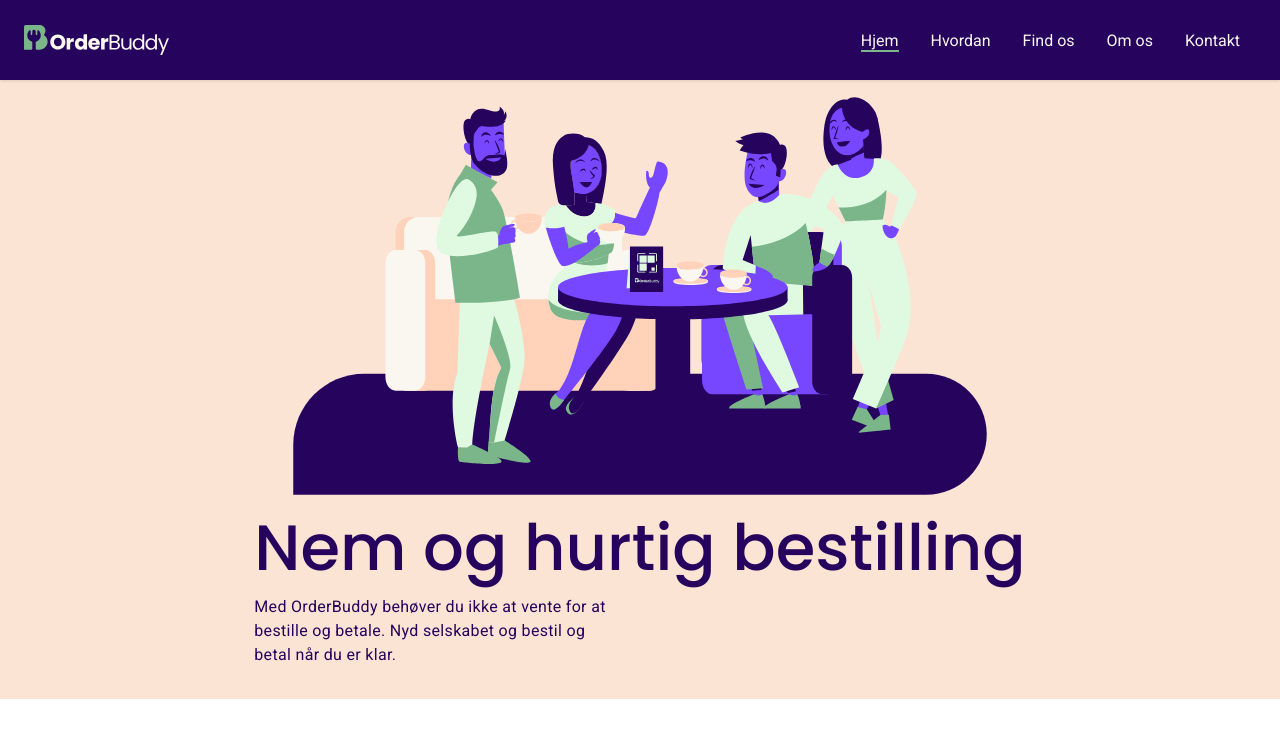
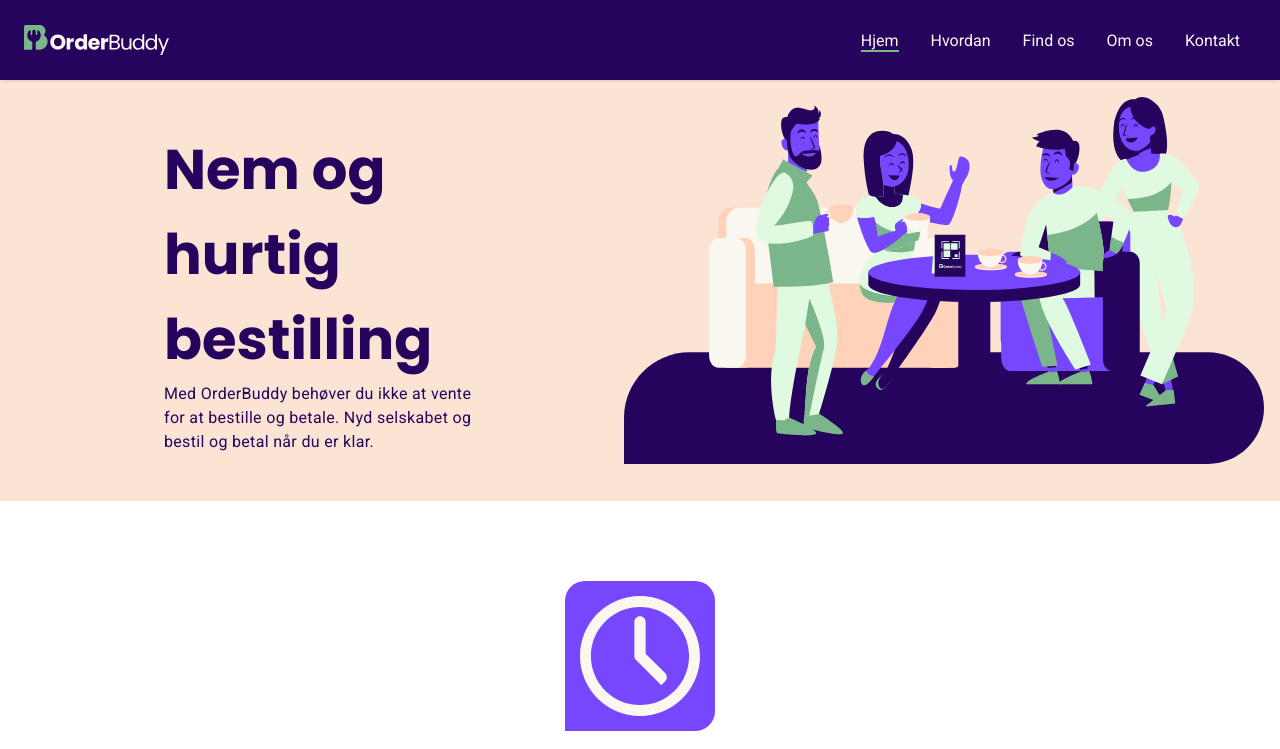
Before and after one commit to chri779r/OrderBuddy, a React (Vite) app: page / in a window 1280 px wide. Shown: the top 749 px of the page. Built offline with nearby package versions, Linux system fonts and the light colour scheme.

Commit message:
shit load of styling hero MediaQ fixed too

```diff
--- a/src/baseStyles/typo.scss
+++ b/src/baseStyles/typo.scss
@@ -5,37 +5,27 @@ h1, h2, h3, h4,label{
     font-family: 'Poppins', sans-serif;
 }
 
-
-
 h1 {
     font-size: 3rem;
     letter-spacing: 1%;
     font-weight: 700;
 }
 
-
-
-h2 {
-    font-size: 2.4rem;
+ h2{
+    font-size: 2rem;
     font-weight: 500;
 }
-
-
 
 h3 {
     font-size: 1.6rem;
     font-weight: 500;
 }
 
-
-
 h4, label{
     font-size: 1.2rem;
     font-weight: 700;
     letter-spacing: 1%;
 }
-
-
 
 p {
     font-family: 'Roboto', sans-serif;
@@ -44,35 +34,21 @@ p {
     letter-spacing: .02rem;
 }
 
-
-
 a {
     font-family: 'Roboto', sans-serif;
     font-size: 1rem;
 }
-
-
 
 .btn{
     font-family: 'Roboto', sans-serif;
     font-size: 2rem;
 }
 
-
-
 @media screen and (min-width: 1024px) {
 
-    h1{
-        font-size: 6rem;
+    h1, h2{
+        font-size: 3.5rem;
     }
-
-
-
-    h2{
-        font-size: 4rem;
-    }
-
-
 
     h3{
         font-size: 2.4rem;
--- a/src/components/Modules/heros2/hero.scss
+++ b/src/components/Modules/heros2/hero.scss
@@ -1,15 +1,18 @@
+.hero__wrapper {
+    width: 100vw;
+    background-color: var(--champagne);
+
     .hero__container{
         display: flex;
         flex-direction: column;
-    // justify-content: center;
-    max-width: 100%;
-    padding: 6rem 0 2rem 0;
-    background-color: var(--champagne);
-    overflow: hidden !important;
+        padding: 6rem 2rem 2rem 2rem;
+        max-width: 1920px;
+        margin: 0 auto;
 
         .hero__figure img {
             width: 100%;
-        height: 50vh;
+            max-height: 30vh;
+            margin-bottom: 2rem;
         }
 
         .hero__info{
@@ -22,3 +25,32 @@
             color: var(--indigo);
         }
     }
+}
+
+
+
+@media only screen and (min-width: 1024px) {
+    .hero__wrapper{
+        .hero__container {
+            flex-direction: row-reverse;
+            padding: 6rem 1rem 1rem 1rem;
+
+            .hero__figure {
+                min-width: 50vw;
+
+                img {
+                    max-height: 50vh;
+                    margin-bottom: 1rem;
+                }
+            }
+
+            .hero__info {
+                display: flex;
+                justify-content: center;
+                max-width: 25%;
+            }
+        }
+    }
+
+
+}
--- a/src/components/Modules/heros2/heroAbout.jsx
+++ b/src/components/Modules/heros2/heroAbout.jsx
@@ -5,6 +5,7 @@ import IlluWho from "../../../assets/illu_who.svg"
 export function WhoHero(props){
 
     return(
+        <section className="hero__wrapper">
             <div className="hero__container">
                 <figure className="hero__figure">
                     <img src={ IlluWho } alt="" className="hero__img" />
@@ -14,5 +15,6 @@ export function WhoHero(props){
                     <p className="hero__text">Her finder du information omkring virksomheden og dens ejer</p>
                 </div>
             </div>
+        </section>
     )
 }
--- a/src/components/Modules/heros2/heroContact.jsx
+++ b/src/components/Modules/heros2/heroContact.jsx
@@ -5,6 +5,7 @@ import IlluContact from "../../../assets/illu_kontakt.svg"
 export function ContactHero(props){
 
     return(
+        <section className="hero__wrapper">
             <div className="hero__container">
                 <figure className="hero__figure">
                     <img src={ IlluContact } alt="" className="hero__img" />
@@ -14,5 +15,6 @@ export function ContactHero(props){
                     <p className="hero__text">Tag endelig fat i os</p>
                 </div>
             </div>
+        </section>
     )
 }
--- a/src/components/Modules/heros2/heroFind.jsx
+++ b/src/components/Modules/heros2/heroFind.jsx
@@ -5,14 +5,16 @@ import IlluFind from "../../../assets/illu_find.svg"
 export function FindHero(props){
 
     return(
+        <section className="hero__wrapper">
             <div className="hero__container">
                 <figure className="hero__figure">
                     <img src={ IlluFind } alt="" className="hero__img" />
                 </figure>
                 <div className="hero__info">
-                <h2 className="hero__header">Her finder du os</h2>
+                    <h2 className="hero__header">Her finder du OrderBuddy</h2>
                     <p className="hero__text">Hvis du er på udkig efter nye steder, hvor du kan bestille med OrderBuddy. Så har vi lavet et kort med caféer og restauranter nær dig.</p>
                 </div>
             </div>
+        </section>
     )
 }
--- a/src/components/Modules/heros2/heroHome.jsx
+++ b/src/components/Modules/heros2/heroHome.jsx
@@ -5,14 +5,16 @@ import illuFront from "../../../assets/illu_front.svg"
 export function HeroHome(props){
 
     return(
+        <section className="hero__wrapper">
             <div className="hero__container">
                 <figure className="hero__figure">
                     <img src={ illuFront } alt="" className="hero__img" />
                 </figure>
                 <div className="hero__info">
-                <h2 className="hero__header">Nem og hurtig bestilling</h2>
+                    <h1 className="hero__header">Nem og hurtig bestilling</h1>
                     <p className="hero__text">Med OrderBuddy behøver du ikke at vente for at bestille og betale. Nyd selskabet og bestil og betal når du er klar.</p>
                 </div>
             </div>
+        </section>
     )
 }
--- a/src/components/Modules/heros2/heroHow.jsx
+++ b/src/components/Modules/heros2/heroHow.jsx
@@ -5,14 +5,16 @@ import IlluHow from "../../../assets/illu_how.svg"
 export function HowHero(props){
 
     return(
+        <section className="hero__wrapper">
             <div className="hero__container">
                 <figure className="hero__figure">
                     <img src={ IlluHow } alt="" className="hero__img" />
                 </figure>
                 <div className="hero__info">
-                <h2 className="hero__header">Sådan virker det</h2>
+                    <h2 className="hero__header">Sådan virker OrderBuddy</h2>
                     <p className="hero__text">Med OrderBuddy kan du nyde selskabet og bestille, når du er klar. Alt du skal er at gribe mobilen, skanne QR koden og blive inspireret.</p>
                 </div>
             </div>
+        </section>
     )
 }
```
Also changed, not shown: src/components/Modules/partners/partners.jsx (+0 -36 lines). Lines whose indentation alone changed are shown as unchanged.
